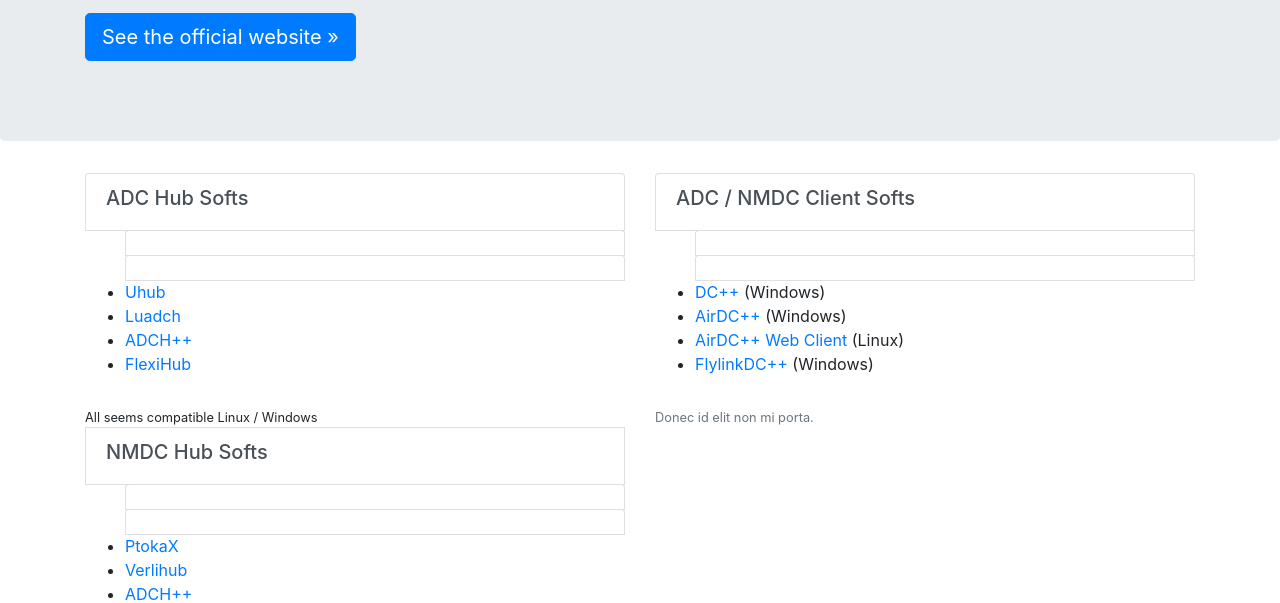
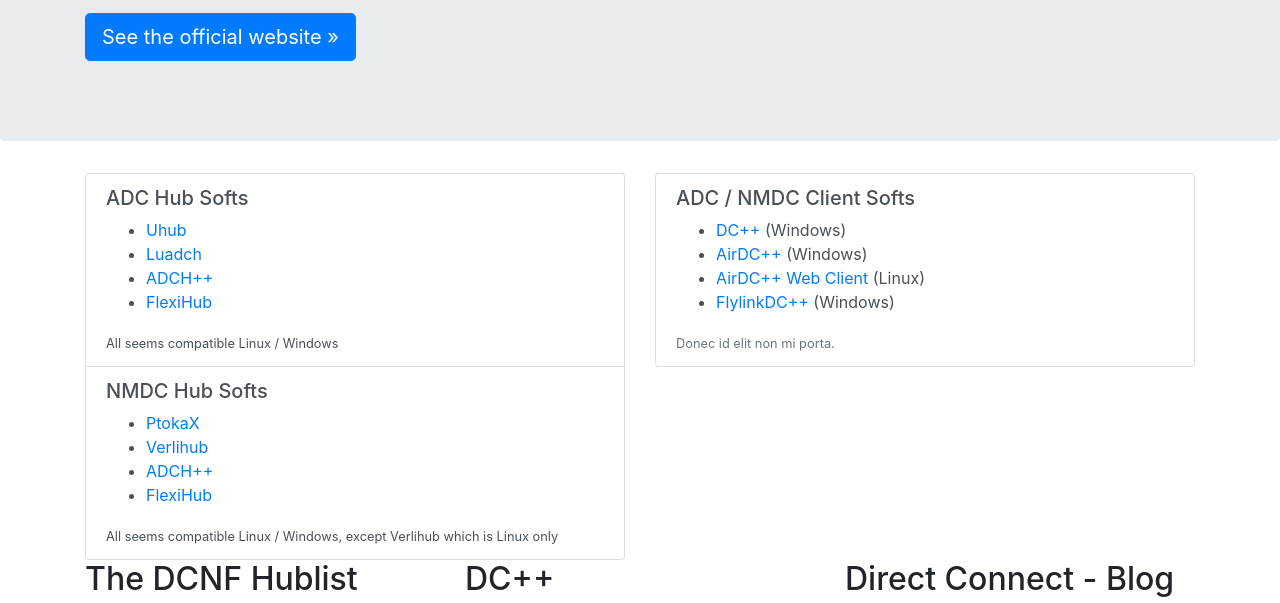
Before and after one commit to DCNF/dcnf.github.io, a plain HTML site: page index.html in a window 1280 px wide. Shown: the part 320-923 px from the top of the page. Drawn offline with nearby package versions, Linux system fonts and the light colour scheme.

Commit message:
Update index.html

```diff
--- a/index.html
+++ b/index.html
@@ -34,7 +34,7 @@
 				<div class="row">
 					<div class="col-md-6">
 						<div class="list-group">
-							<a href="#" class="list-group-item list-group-item-action">
+							<div class="list-group-item list-group-item-action">
 								<div class="d-flex w-100 justify-content-between">
 									<h5 class="mb-1">ADC Hub Softs</h5>
 								</div>
@@ -47,8 +47,8 @@
 									</ul>
 								</p>
 								<small>All seems compatible Linux / Windows</small>
-							</a>
-							<a href="#" class="list-group-item list-group-item-action">
+							</div>
+							<div class="list-group-item list-group-item-action">
 								<div class="d-flex w-100 justify-content-between">
 									<h5 class="mb-1">NMDC Hub Softs</h5>
 								</div>
@@ -61,13 +61,13 @@
 									</ul>
 								</p>
 								<small>All seems compatible Linux / Windows, except Verlihub which is Linux only</small>
-							</a>
+							</div>
 						</div>
 					</div>
 
 					<div class="col-md-6">
 						<div class="list-group">
-							<a href="#" class="list-group-item list-group-item-action">
+							<div class="list-group-item list-group-item-action">
 								<div class="d-flex w-100 justify-content-between">
 									<h5 class="mb-1">ADC / NMDC Client Softs</h5>
 								</div>
@@ -80,7 +80,7 @@
 									</ul>
 								</p>
 								<small class="text-muted">Donec id elit non mi porta.</small>
-							</a>
+							</div>
 						</div>
 					</div>
 				</div>
```
